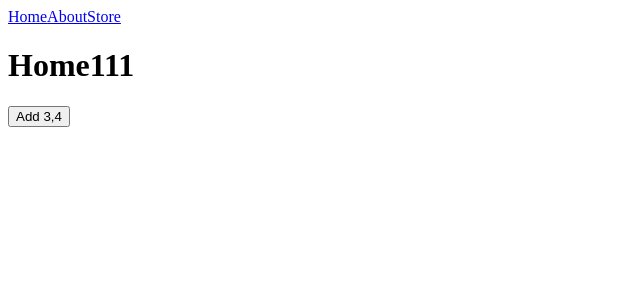
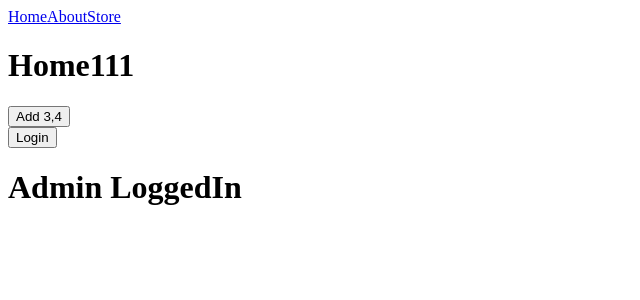
Before and after one commit to bobbyDeepak1415/code_splitting, a React (Vite) app: page / in a window 1280 px wide. Shown: the top 300 px of the page, without its empty margins (0-640 px from the left). Built offline with nearby package versions, Linux system fonts and the light colour scheme.

Commit message:
setup done

```diff
--- a/src/components/About1.jsx
+++ b/src/components/About1.jsx
@@ -3,7 +3,7 @@ import React from "react";
 const About1 = () => {
   return (
     <div>
-      <h1>About1111</h1>
+      <h1>Admin LoggedIn</h1>
     </div>
   );
 };
--- a/src/components/Home1.jsx
+++ b/src/components/Home1.jsx
@@ -1,8 +1,13 @@
-import React from "react";
+import React, { useState } from "react";
+import { About } from "./About";
+import About1 from "./About1";
 // import sum from "../sum";
 // import { sum } from "../sum";
 
 const Home1 = () => {
+
+  const [isLoggedIn,setIsLoggedIn]=useState(false)
+
   return (
     <div>
       <h1>Home111</h1>
@@ -14,6 +19,11 @@ const Home1 = () => {
       >
         Add 3,4
       </button>
+
+      <div>
+        <button onClick={()=>setIsLoggedIn(prev=>!prev)}>Login</button>
+        <About1/>
+      </div>
     </div>
   );
 };
```
